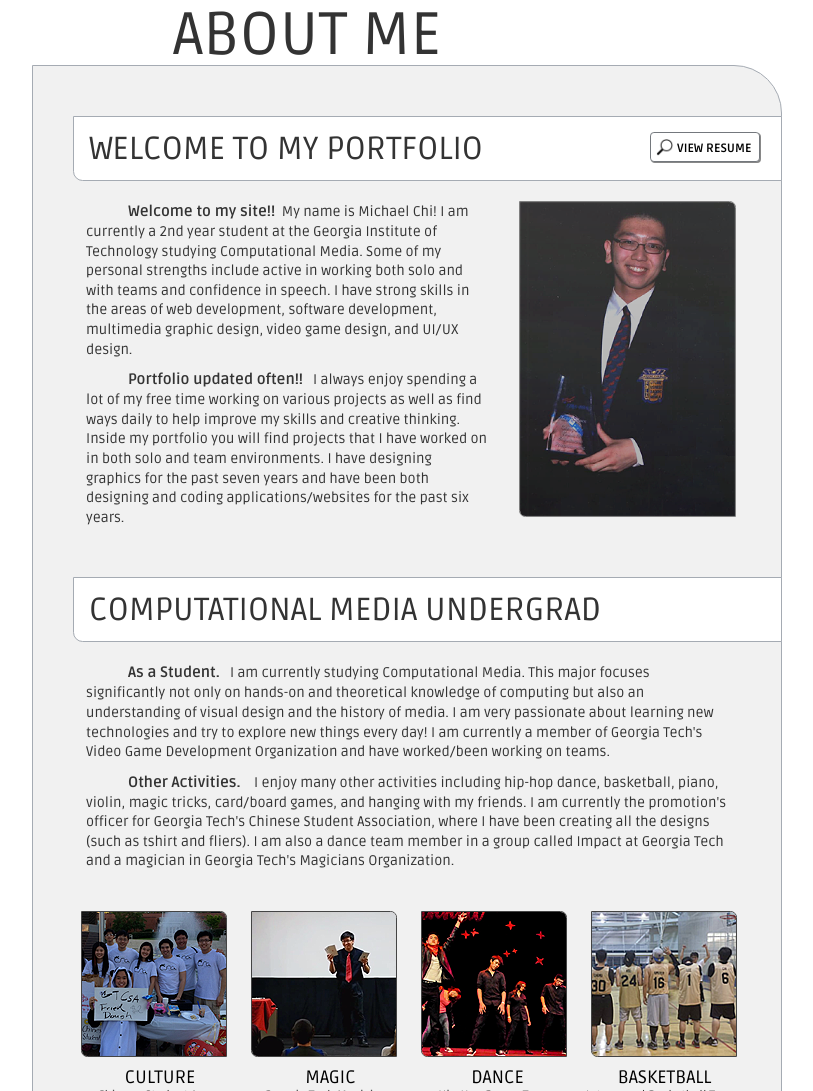
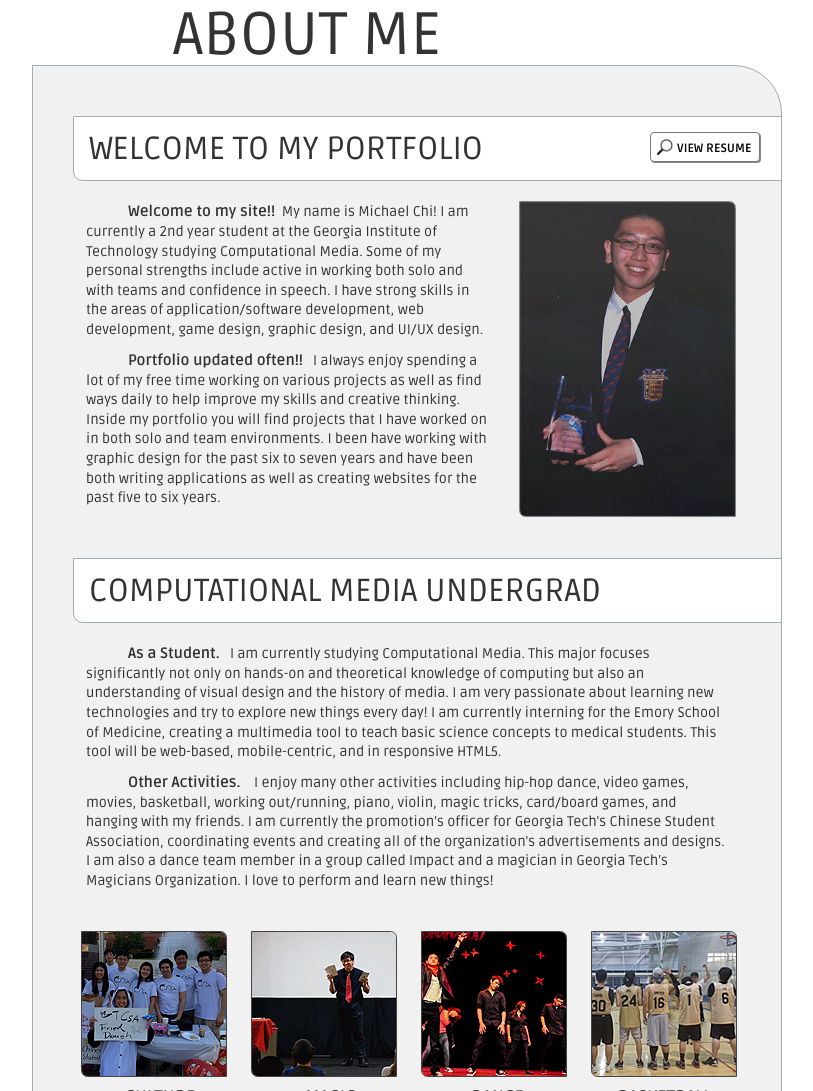
Before and after one commit to mchi6/mchi6.github.io, a plain HTML site: page about.html in a window 1280 px wide. Shown: the part 137-1228 px from the top of the page, without its empty margins (233-1046 px from the left). Drawn offline with Linux system fonts and the light colour scheme.

Commit message:
Update to about.html content

```diff
--- a/about.html
+++ b/about.html
@@ -92,10 +92,10 @@
         <p> <b style="font-size:15px;">Welcome to my site!!</b>&nbsp;&nbsp;My name is Michael Chi! I am
 		currently a 2nd year student at the Georgia Institute of Technology studying Computational
 		Media. Some of my personal strengths include active in working both solo and with teams and confidence in
-		speech. I have strong skills in the areas of web development, software development, multimedia graphic design, video game design, and UI/UX design.</p>
+		speech. I have strong skills in the areas of application/software development, web development, game design, graphic design, and UI/UX design.</p>
 
         <p><b style="font-size:15px;">Portfolio updated often!!</b> &nbsp;&nbsp;I always enjoy spending a lot of my free time working on various projects as well as find ways daily to help improve my skills and creative thinking.
-        Inside my portfolio you will find projects that I have worked on in both solo and team environments. I have designing graphics for the past seven years and have been both designing and coding applications/websites for the past six years.
+        Inside my portfolio you will find projects that I have worked on in both solo and team environments. I been have working with graphic design for the past six to seven years and have been both writing applications as well as creating websites for the past five to six years.
         </p>
     </div>
 
@@ -103,10 +103,10 @@
 
 	<div id="title">COMPUTATIONAL MEDIA UNDERGRAD</div>
     <div id="content">
-        <p><b style="font-size:15px;">As a Student.</b>  &nbsp;&nbsp;I am currently studying Computational Media. This major focuses significantly not only on hands-on and theoretical knowledge of computing but also an understanding of visual design and the history of media. I am very passionate about learning new technologies and try to explore new things every day! I am currently a member of Georgia Tech's Video Game Development Organization and have worked/been working on teams.
+        <p><b style="font-size:15px;">As a Student.</b>  &nbsp;&nbsp;I am currently studying Computational Media. This major focuses significantly not only on hands-on and theoretical knowledge of computing but also an understanding of visual design and the history of media. I am very passionate about learning new technologies and try to explore new things every day! I am currently interning for the Emory School of Medicine, creating a multimedia tool to teach basic science concepts to medical students. This tool will be web-based, mobile-centric, and in responsive HTML5.
         </p>
 
-        <p> <b style="font-size:15px;">Other Activities.</b> &nbsp;&nbsp; I enjoy many other activities including hip-hop dance, basketball, piano, violin, magic tricks, card/board games, and hanging with my friends. I am currently the promotion's officer for Georgia Tech's Chinese Student Association, where I have been creating all the designs (such as tshirt and fliers). I am also a dance team member in a group called Impact at Georgia Tech and a magician in Georgia Tech's Magicians Organization.
+        <p> <b style="font-size:15px;">Other Activities.</b> &nbsp;&nbsp; I enjoy many other activities including hip-hop dance, video games, movies, basketball, working out/running, piano, violin, magic tricks, card/board games, and hanging with my friends. I am currently the promotion's officer for Georgia Tech's Chinese Student Association, coordinating events and creating all of the organization's advertisements and designs. I am also a dance team member in a group called Impact and a magician in Georgia Tech's Magicians Organization. I love to perform and learn new things!
         </p>
     </div>
 
```
